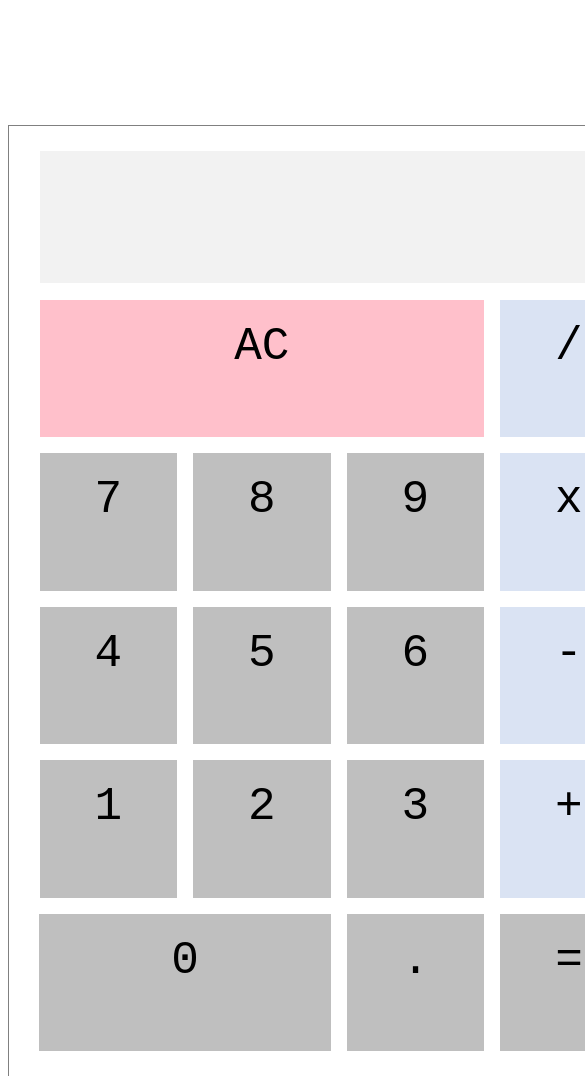
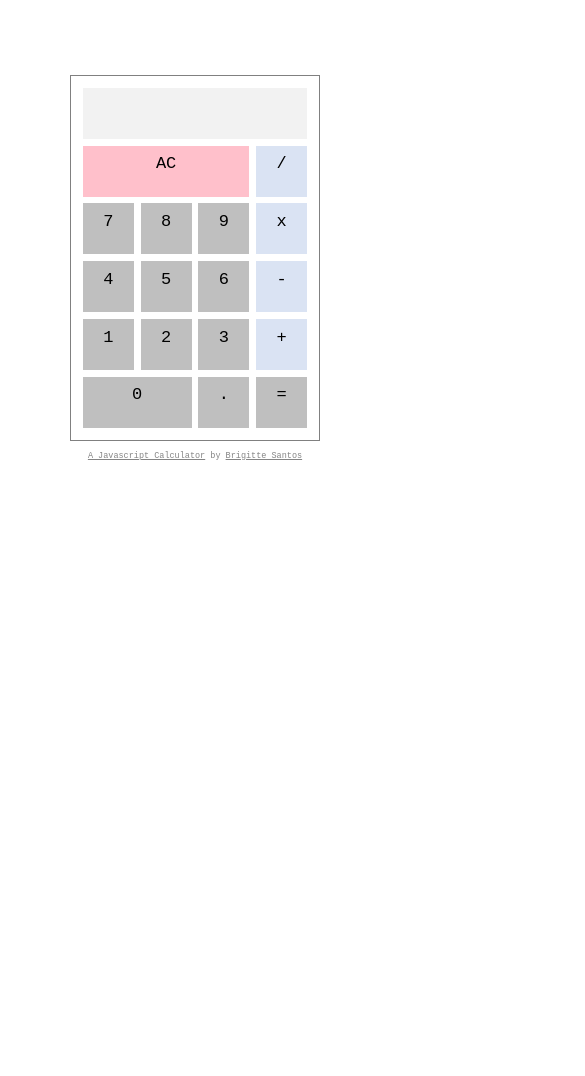
Before and after one commit to basantos/Javascript-Calculator, a plain HTML site: page index.html in a window 390 px wide. Shown: the top 1076 px of the page, 585 px wide, since content can reach past the window. After the commit the page ends 844 px from the top, so only its background shows below. Drawn offline with nearby package versions, Linux system fonts and the light colour scheme.

Commit message:
Revert "Add media query for mobile"
This reverts commit 4f6ab2381642f80511f0a81497cf314a92e0a694.

```diff
--- a/style.css
+++ b/style.css
@@ -5,32 +5,32 @@ body {
 
 #container {
   margin: 75px auto 10px auto;
-  padding: 8.5px;
+  padding: .5em;
   text-align: center;
   border: thin gray solid;
-  width: 231.2px;
+  width: 13.6em;
 }
 
 #display {
   display: inline-block;
-  padding: 8.5px;
-  width: 207.4px;
-  height: 34px;
+  padding: .5em;
+  width: 12.2em;
+  height: 2em;
   vertical-align: middle;
   background-color: #f2f2f2;
-  margin: 3.4px 3.4px;
+  margin:.2em .2em;
   text-align: right;
 }
 
 div div div {
   display: inline-block;
-  padding: 8.5px;
-  width: 34px;
-  height: 34px;
+  padding: .5em;
+  width: 2em;
+  height: 2em;
   text-align: center;
   vertical-align: middle;
   background-color: #bfbfbf;
-  margin: 3.4px 3.4px;
+  margin:.2em .2em;
   font-size: 17px;
 }
 
@@ -46,16 +46,16 @@ div div div:active {
 p {
   text-align: center;
   margin: 0 auto;
-  font-size: 8.5px;
+  font-size: .5em;
   color: #858585;
 }
 
 #zero {
-  width: 91.8px;
+  width: 5.4em;
 }
 
 #ac {
-  width: 149.6px;
+  width: 8.8em;
   background-color: #ffc0cb;
 }
 
@@ -91,40 +91,3 @@ a:hover {
 a:active {
   color: #5f5f5f;
 }
-
-@media screen and (max-width: 400px){
-  #container {
-    margin: 125px auto 10px auto;
-    padding: 16.5px;
-    width: 626px;
-  }
-
-  #display {
-    padding: 10px;
-    width: 578px;
-    height: 112px;
-    margin: 8.5px;
-  }
-
-  div div div {
-    display: inline-block;
-    padding: 21.25px;
-    width: 95px;
-    height: 95px;
-    margin: 8px;
-    font-size: 46px;
-  }
-
-  p {
-    margin: 25px auto;
-    font-size: 23px;
-  }
-
-  #zero {
-    width: 249px;
-  }
-
-  #ac {
-    width: 402px;
-  }
-}
```
